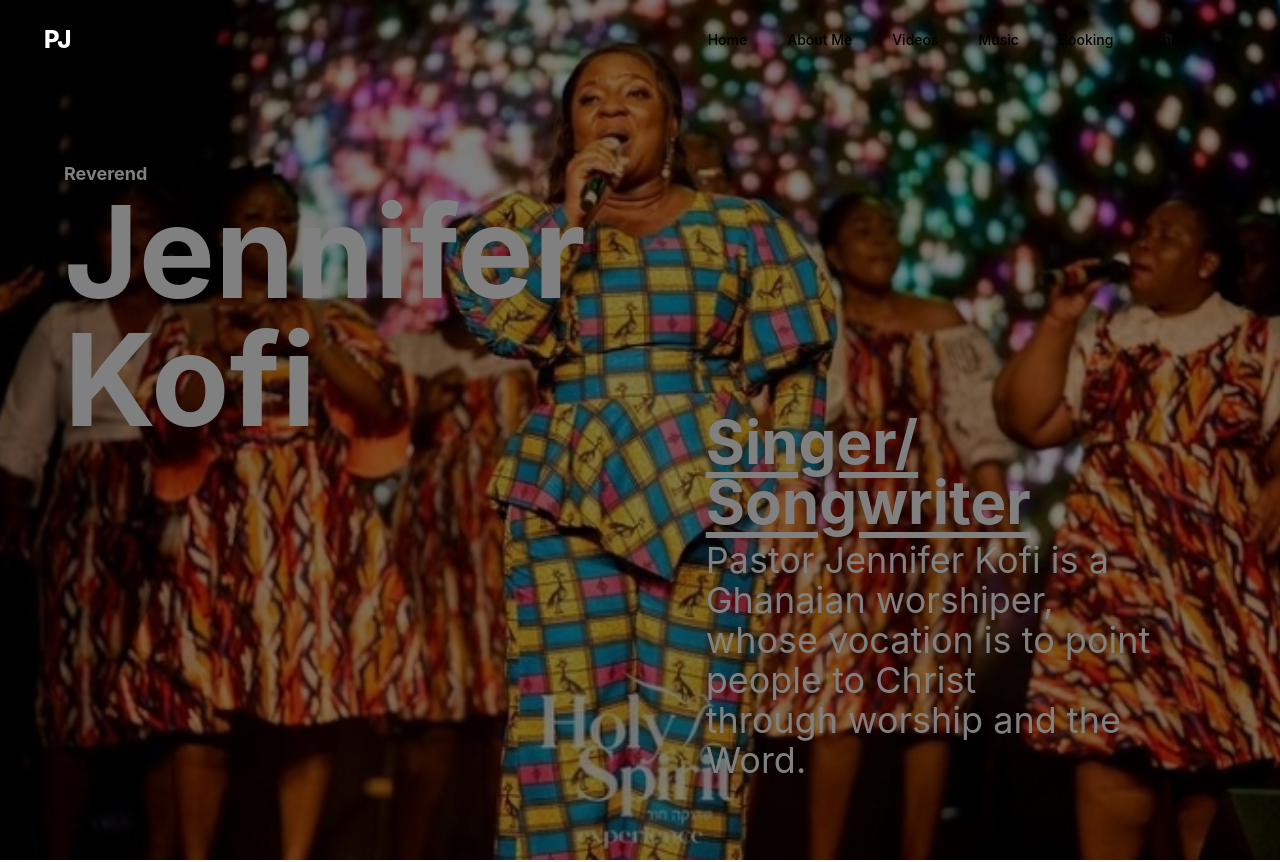
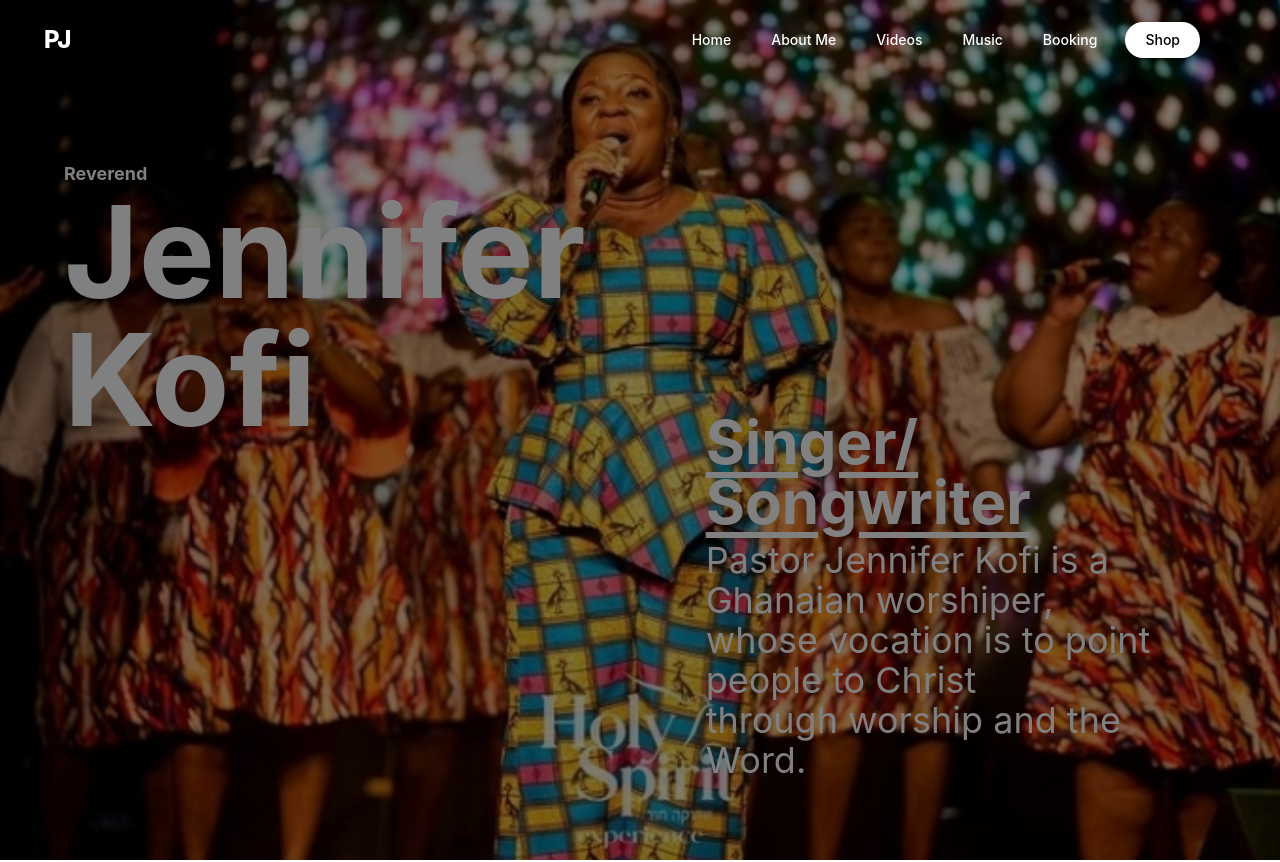
Before and after one commit to Wediah/pj-site, a Next.js app: page / in a window 1280 px wide. Shown: the top 862 px of the page. Built offline with nearby package versions, Linux system fonts and the light colour scheme.

Commit message:
adds bg to shop on nav

```diff
--- a/pages/nav.js
+++ b/pages/nav.js
@@ -40,7 +40,7 @@ function Navbar () {
                                     smooth={true}
                                     offset={50}
                                     duration={500}
-                                    className="cursor-pointer hover:text-cyan-600 text-black  px-3 py-2 rounded-md text-sm font-medium "
+                                    className="cursor-pointer hover:text-cyan-600 lg:text-white text-black px-3 py-2 rounded-md text-sm font-medium "
                                 >
                                     Home
                                 </Link>
@@ -50,7 +50,7 @@ function Navbar () {
                                     smooth={true}
                                     offset={50}
                                     duration={500}
-                                    className="cursor-pointer hover:text-cyan-600 text-black  px-3 py-2 rounded-md text-sm font-medium "
+                                    className="cursor-pointer hover:text-cyan-600 lg:text-white text-black  px-3 py-2 rounded-md text-sm font-medium "
                                 >
                                     About Me
                                 </Link>
@@ -60,7 +60,7 @@ function Navbar () {
                                     smooth={true}
                                     offset={50}
                                     duration={500}
-                                    className="cursor-pointer hover:text-cyan-600 text-black  px-3 py-2 rounded-md text-sm font-medium "
+                                    className="cursor-pointer hover:text-cyan-600 lg:text-white text-black  px-3 py-2 rounded-md text-sm font-medium "
                                 >
                                     Videos
                                 </Link>
@@ -70,7 +70,7 @@ function Navbar () {
                                     smooth={true}
                                     offset={50}
                                     duration={500}
-                                    className="cursor-pointer hover:text-cyan-600 text-black  px-3 py-2 rounded-md text-sm font-medium "
+                                    className="cursor-pointer hover:text-cyan-600 lg:text-white text-black  px-3 py-2 rounded-md text-sm font-medium "
                                 >
                                     Music
                                 </Link>
@@ -80,7 +80,7 @@ function Navbar () {
                                     smooth={true}
                                     offset={50}
                                     duration={500}
-                                    className="cursor-pointer  text-black hover:text-cyan-600 px-3 py-2 rounded-md text-sm font-medium "
+                                    className="cursor-pointer lg:text-white text-black hover:text-cyan-600 px-3 py-2 rounded-md text-sm font-medium "
                                 >
                                     Booking
                                 </Link>
@@ -90,7 +90,7 @@ function Navbar () {
                                     smooth={true}
                                     offset={50}
                                     duration={500}
-                                    className="cursor-pointer  text-black hover:text-cyan-600 px-3 py-2 rounded-md text-sm font-medium "
+                                    className="cursor-pointer bg-white  text-black hover:text-cyan-600 px-5 py-2 rounded-full text-sm font-medium "
                                 >
                                     Shop
                                 </Link>
```
